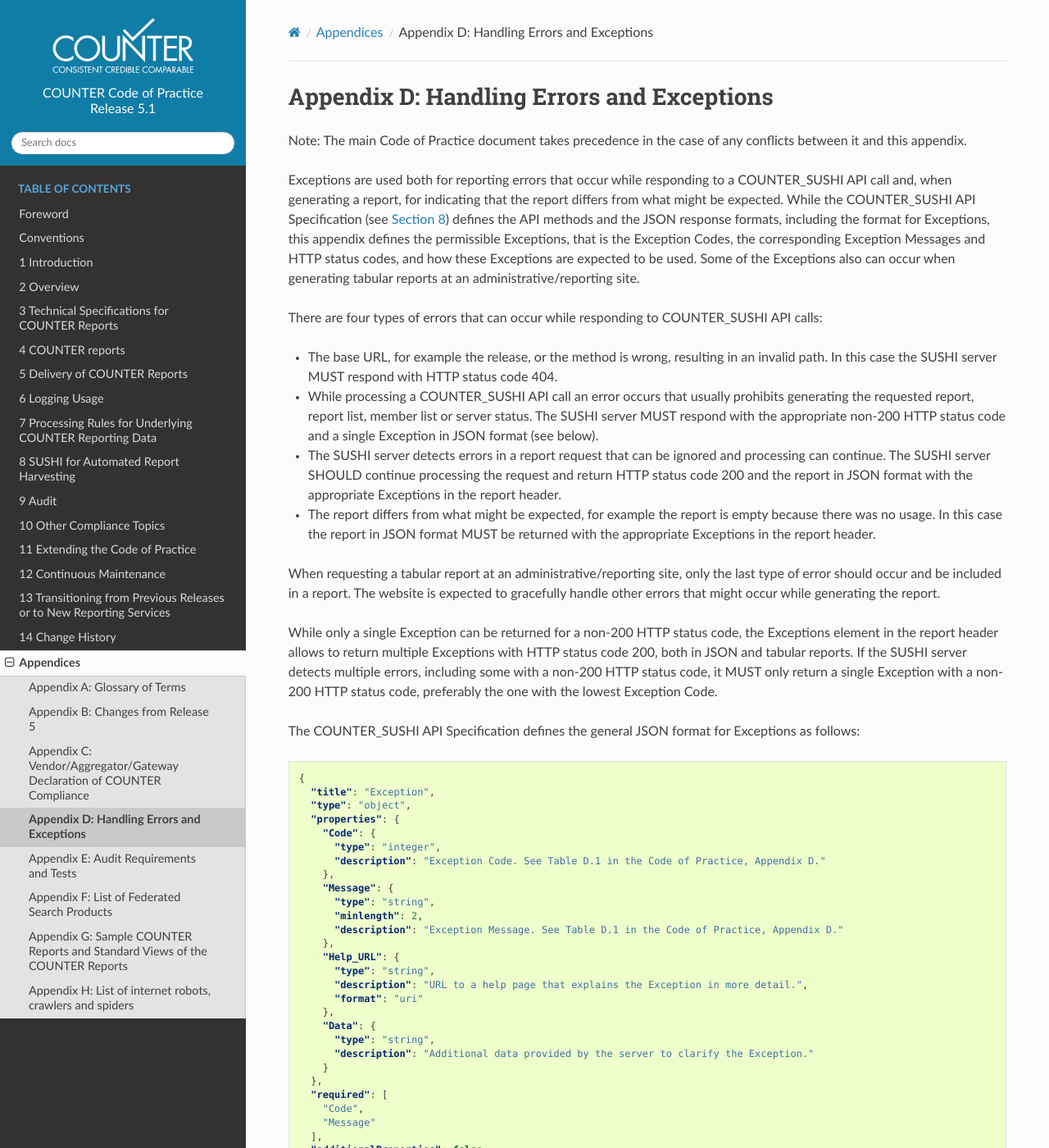
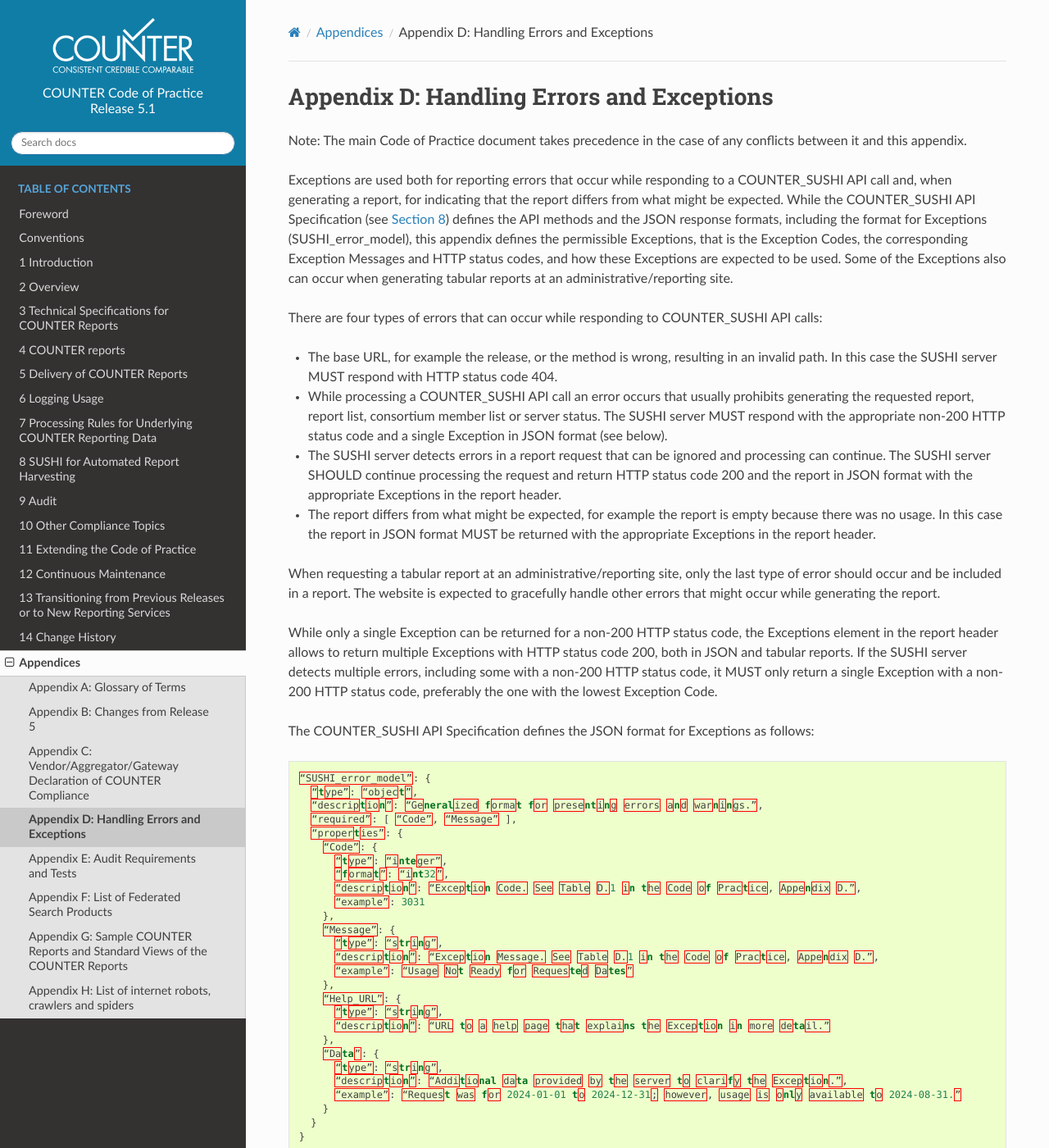
Before and after one commit to Project-Counter/cop5, a Sphinx documentation site: the page built from source/appendices/d-handling-errors-and-exceptions.rst, in a window 1280 px wide and 1400 px high. Shown: the whole window at 82% size. Built offline with Sphinx 7.4.7 and the Read the Docs theme 2.0.0, drawn with Linux system fonts in a browser that asks for light colours; some of the changed text lies outside the part shown.

Commit message:
Revert "Update JSON formatting information, remove Linking_ISSN, some clarifications (#235)"
This reverts commit dee08f64f07ee81fc14f15c4067f3da986155031.

```diff
--- a/source/09-audit/04-counter-validation-tool.rst
+++ b/source/09-audit/04-counter-validation-tool.rst
@@ -9,7 +9,7 @@
 
 The `COUNTER Validation Tool <https://www.projectcounter.org/validation-tool/>`_ allows report providers and auditors to quickly perform compliance checks related to format and consistency of both JSON and tabular reports. Report providers SHOULD use this free tool to check their reports and COUNTER_SUSHI API implementation and fix issues detected by the tool before they begin the audit. It is recommended to use the tool not just when preparing for the audit, but to integrate the testing in the regular QA processes or at least test regularly to make sure the reports stay compliant. We recommend testing reports using the Validation Tool once every four months at a minimum, and monthly where possible.
 
-The COUNTER Validation Tool uses the following error levels to report issues with different severity:
+The COUNTER Release 5 Validation Tool uses the following error levels to report issues with different severity:
 
 * **Fatal error** - Validation was aborted because an unrecoverable error was encountered, for example a missing or invalid Reporting_Period. The fatal error MUST be fixed before the report can be fully validated.
 * **Critical error** - Validation has detected a serious error that MUST be fixed, for example inconsistent data like a title with more Unique_Item_Requests than Total_Item_Requests or missing data. A critical error indicates that there could be a serious issue that would cause the audit to fail.
--- a/source/11-extending/05-reserved-values-available-for-extending-reports.rst
+++ b/source/11-extending/05-reserved-values-available-for-extending-reports.rst
@@ -24,7 +24,7 @@
      - Examples
 
    * - Customer_ID
-     - When a COUNTER Report contains usage for multiple organizations, this element can be used to break the usage down by institution. The Customer_ID MUST be included in the Institution_ID report header in a report for that institution (usually as a proprietary identifier with the platform ID as namespace), and it MUST match the Customer_ID for the institution returned by the /r51/members COUNTER_SUSHI API path. Customer_ID 0000000000000000 is reserved for delivery of global reports to "The World". If Customer_ID is included in a tabular report, it MUST be the second column if Institution_Name is also included, or the first column if Institution_Name is not included.
+     - When a COUNTER Report contains usage for multiple organizations, this element can be used to break the usage down by institution. The Customer_ID MUST match the Customer_ID in the report header in a JSON report for that institution and the Customer_ID for the institution returned by the /r51/members COUNTER_SUSHI API path. Customer_ID 0000000000000000 is reserved for delivery of global reports to "The World". If Customer_ID is included in a tabular report, it MUST be the second column if Institution_Name is also included, or the first column if Institution_Name is not included.
      - PR, DR, TR, IR
      - C12345
 
--- a/source/appendices/a-glossary-of-terms.rst
+++ b/source/appendices/a-glossary-of-terms.rst
@@ -668,6 +668,10 @@
      - A COUNTER Metric_Type. A user is denied access to a content item because the simultaneous-user limit for their institution’s license would be exceeded.
      -
 
+   * - Linking_ISSN
+     - A COUNTER report item identifier for the International Standard Serial Number that links together the ISSNs assigned to all instances of a serial publication (ISSN-L) in the format nnnn-nnn[nX] (JSON reports only).
+     -
+
    * - Log file analysis
      - A method of collecting usage data in which the web server records all of its transactions.
      -
--- a/source/appendices/d-handling-errors-and-exceptions.rst
+++ b/source/appendices/d-handling-errors-and-exceptions.rst
@@ -11,12 +11,12 @@
 
 Note: The main Code of Practice document takes precedence in the case of any conflicts between it and this appendix.
 
-Exceptions are used both for reporting errors that occur while responding to a COUNTER_SUSHI API call and, when generating a report, for indicating that the report differs from what might be expected. While the COUNTER_SUSHI API Specification (see :numref:`sushi`) defines the API methods and the JSON response formats, including the format for Exceptions, this appendix defines the permissible Exceptions, that is the Exception Codes, the corresponding Exception Messages and HTTP status codes, and how these Exceptions are expected to be used. Some of the Exceptions also can occur when generating tabular reports at an administrative/reporting site.
+Exceptions are used both for reporting errors that occur while responding to a COUNTER_SUSHI API call and, when generating a report, for indicating that the report differs from what might be expected. While the COUNTER_SUSHI API Specification (see :numref:`sushi`) defines the API methods and the JSON response formats, including the format for Exceptions (SUSHI_error_model), this appendix defines the permissible Exceptions, that is the Exception Codes, the corresponding Exception Messages and HTTP status codes, and how these Exceptions are expected to be used. Some of the Exceptions also can occur when generating tabular reports at an administrative/reporting site.
 
 There are four types of errors that can occur while responding to COUNTER_SUSHI API calls:
 
 * The base URL, for example the release, or the method is wrong, resulting in an invalid path. In this case the SUSHI server MUST respond with HTTP status code 404.
-* While processing a COUNTER_SUSHI API call an error occurs that usually prohibits generating the requested report, report list, member list or server status. The SUSHI server MUST respond with the appropriate non-200 HTTP status code and a single Exception in JSON format (see below).
+* While processing a COUNTER_SUSHI API call an error occurs that usually prohibits generating the requested report, report list, consortium member list or server status. The SUSHI server MUST respond with the appropriate non-200 HTTP status code and a single Exception in JSON format (see below).
 * The SUSHI server detects errors in a report request that can be ignored and processing can continue. The SUSHI server SHOULD continue processing the request and return HTTP status code 200 and the report in JSON format with the appropriate Exceptions in the report header.
 * The report differs from what might be expected, for example the report is empty because there was no usage. In this case the report in JSON format MUST be returned with the appropriate Exceptions in the report header.
 
@@ -24,38 +24,36 @@
 
 While only a single Exception can be returned for a non-200 HTTP status code, the Exceptions element in the report header allows to return multiple Exceptions with HTTP status code 200, both in JSON and tabular reports. If the SUSHI server detects multiple errors, including some with a non-200 HTTP status code, it MUST only return a single Exception with a non-200 HTTP status code, preferably the one with the lowest Exception Code.
 
-The COUNTER_SUSHI API Specification defines the general JSON format for Exceptions as follows:
+The COUNTER_SUSHI API Specification defines the JSON format for Exceptions as follows:
 
-.. code-block:: JSON
+.. code-block:: json-object
 
-   {
-     "title": "Exception",
-     "type": "object",
-     "properties": {
-       "Code": {
-         "type": "integer",
-         "description": "Exception Code. See Table D.1 in the Code of Practice, Appendix D."
+   “SUSHI_error_model”: {
+     “type”: “object”,
+     “description”: “Generalized format for presenting errors and warnings.”,
+     “required”: [ “Code”, “Message” ],
+     “properties”: {
+       “Code”: {
+         “type”: “integer”,
+         “format”: “int32”,
+         “description”: “Exception Code. See Table D.1 in the Code of Practice, Appendix D.”,
+         “example”: 3031
        },
-       "Message": {
-         "type": "string",
-         "minlength": 2,
-         "description": "Exception Message. See Table D.1 in the Code of Practice, Appendix D."
+       “Message”: {
+         “type”: “string”,
+         “description”: “Exception Message. See Table D.1 in the Code of Practice, Appendix D.”,
+         “example”: “Usage Not Ready for Requested Dates”
        },
-       "Help_URL": {
-         "type": "string",
-         "description": "URL to a help page that explains the Exception in more detail.",
-         "format": "uri"
+       “Help_URL”: {
+         “type”: “string”,
+         “description”: “URL to a help page that explains the Exception in more detail.”
        },
-       "Data": {
-         "type": "string",
-         "description": "Additional data provided by the server to clarify the Exception."
+       “Data”: {
+         “type”: “string”,
+         “description”: “Additional data provided by the server to clarify the Exception.”,
+         “example”: “Request was for 2024-01-01 to 2024-12-31; however, usage is only available to 2024-08-31.”
        }
-     },
-     "required": [
-       "Code",
-       "Message"
-     ],
-     "additionalProperties": false
+     }
    }
 
 For tabular reports the format for the Exceptions header is defined in :numref:`report-header` of the Code of Practice, Table 3.f, as "*{Exception Code}*: *{Exception Message}* (*{Data}*)" with multiple Exceptions separated by semicolon-space ("; ").
@@ -67,7 +65,7 @@
 * **Data:** The Data element contains additional information that further describes the Exception. For some Exceptions this additional information MUST be provided (as indicated in Table D.1 below), for other Exceptions it is optional.
 * **Help_URL**: An optional element that contains an URL to a help page that explains the Exception in more detail.
 
-Table D.1 lists all permissible Exceptions. The COUNTER_SUSHI API Specification also includes this information, in the form of one Exception schema per row in Table D.1. Note that the standard Exceptions with Code > 999 MUST be used for the indicated invocation conditions, it is neither permitted to use custom Exceptions with Code <= 999 instead nor to define custom Exceptions with Code > 999.
+Table D.1 lists all Exceptions permissible for the COUNTER_SUSHI API. Note that the standard Exceptions with Code > 999 MUST be used for the indicated invocation conditions, it is neither permitted to use custom Exceptions with Code <= 999 instead nor to define custom Exceptions with Code > 999.
 
 Table D.1 (below): Exceptions
 
@@ -162,7 +160,7 @@
    * - Usage No Longer Available for Requested Dates
      - 3032
      - 200
-     - The service does not have the usage for one or more of the requested months because the requested begin_date is earlier than the first month for which data has been processed and is available. If some months are available that data should be returned. The Exception should include the information about the months processed and available in the additional Data element.
+     - The service does not have the usage for one or more of the requested months because the requested begin_date is earlier than the available data. If some months are available that data should be returned. The Exception should include the months not processed in the additional Data element.
 
    * - Partial Data Returned
      - 3040
```
Also changed, not shown: other parts of source/appendices/d-handling-errors-and-exceptions.rst (+1 -1 lines), source/03-specifications/02-formats-for-counter-reports.rst (+12 -4 lines), source/03-specifications/03-counter-report-common-attributes-and-elements.rst (+6 -8 lines).
